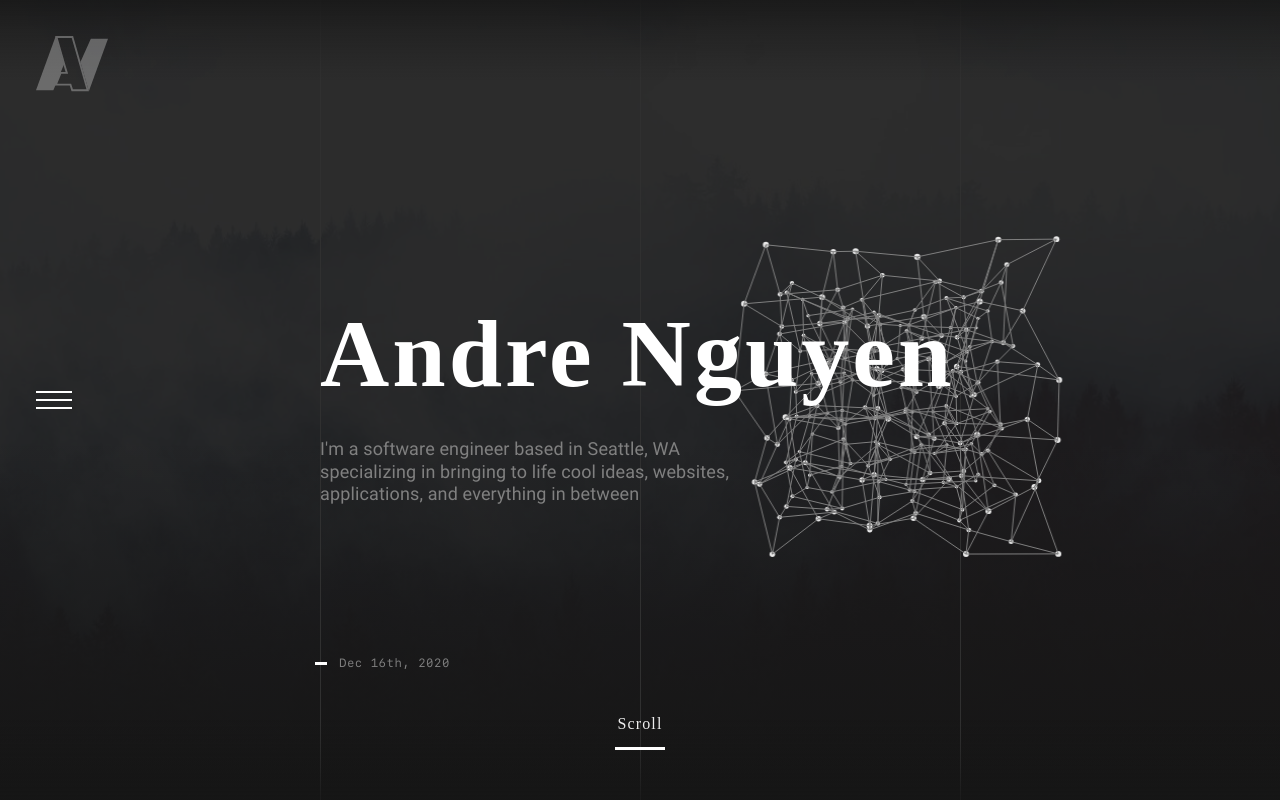
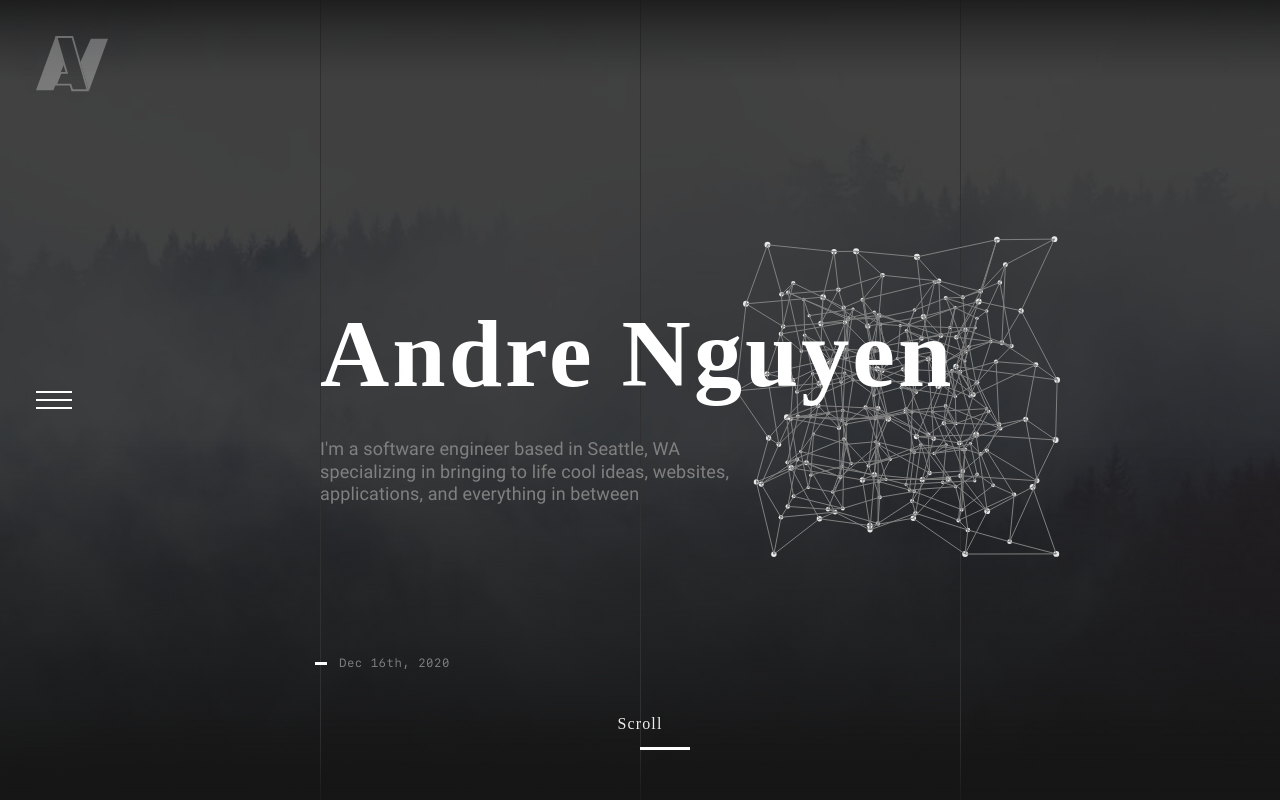
Before and after one commit to andrenguyener/portfolio, a Next.js app: page / in a window 1280 px wide. Shown: the top 800 px of the page. Built offline with nearby package versions, Linux system fonts and the light colour scheme; a web font is replaced by a local one.

Commit message:
Include header background hover effect. Fix minor timing animation issues

```diff
--- a/package.json
+++ b/package.json
@@ -15,6 +15,7 @@
         "gsap": "^3.5.1",
         "hover-effect": "^1.1.0",
         "lodash.debounce": "^4.0.8",
+        "lodash.isequal": "^4.5.0",
         "next": "9.5.5",
         "next-transpile-modules": "^4.1.0",
         "polished": "^4.0.3",
@@ -30,6 +31,7 @@
     "devDependencies": {
         "@netlify/plugin-nextjs": "^1.0.2",
         "@types/lodash.debounce": "^4.0.6",
+        "@types/lodash.isequal": "^4.5.5",
         "@types/node": "^14.11.10",
         "@types/react": "^16.9.53",
         "@types/react-dom": "^16.9.8",
--- a/src/components/Logo.tsx
+++ b/src/components/Logo.tsx
@@ -19,7 +19,7 @@ const Logo: React.FC = () => {
     };
 
     React.useEffect(() => {
-        const timeline = gsap.timeline();
+        const timeline = gsap.timeline({ delay: 1 });
         timeline.set(elRefs.logo.current, { visibility: "visible" });
         timeline.add(tweens.fadeIn(elRefs.logo.current, {}, { duration: 3 }));
     }, []);
--- a/src/components/ScrollLink.tsx
+++ b/src/components/ScrollLink.tsx
@@ -13,6 +13,9 @@ export const ScrollLink: React.FC = () => {
     React.useEffect(() => {
         const timeline = gsap.timeline({ delay: 2.5 });
         const label = "together";
+        timeline.set("#scroll_underline", {
+            transform: "translateX(-50%)",
+        });
         timeline.set(["#forward", "#backward", "#scroll_underline"], {
             visibility: "visible",
         });
@@ -26,8 +29,9 @@ export const ScrollLink: React.FC = () => {
                 {
                     transform: "translate(-50%, 100%)",
                 },
-                { transform: "translate(-50%, -50%)" }
-            )
+                { transform: "translate(-50%, -50%)", duration: 1 }
+            ),
+            label + "+=2"
         );
         timeline.play();
         setIsReady(true);
@@ -119,9 +123,8 @@ const ScrollLine = styled.span`
     height: 3px;
     position: absolute;
     background-color: ${(props) => props.theme.color.white};
-    left: 50%;
+    /* left: 50%; */
     bottom: 0px;
-    transform: translateX(-50%);
     cursor: pointer;
     transition: all 0.4s;
     ${({ theme }) => theme.mixins.initialHidden};
--- a/src/views/layout/Navigation.tsx
+++ b/src/views/layout/Navigation.tsx
@@ -47,7 +47,7 @@ export const Navi: React.FC = () => {
     }, [isActive]);
 
     React.useEffect(() => {
-        const introTimeline = gsap.timeline();
+        const introTimeline = gsap.timeline({ delay: 1.75 });
         introTimeline.add(buttonFadeIn()).play();
         setIsReady(true);
     }, []);
--- a/src/views/sections/Header.animations.tsx
+++ b/src/views/sections/Header.animations.tsx
@@ -61,7 +61,7 @@ export const animationsRefs = () => {
         const timeline = gsap.timeline();
         timeline.set(background.current, { visibility: "visible" });
         return timeline.add(
-            tweens.fadeIn(background.current, {}, { opacity: 0.1, duration: 1 }),
+            tweens.fadeIn(background.current, {}, { opacity: 0.2, duration: 1 }),
             label
         );
     };
--- a/src/views/sections/Header.tsx
+++ b/src/views/sections/Header.tsx
@@ -4,7 +4,7 @@ import styled, { css } from "styled-components";
 
 import { Bars } from "./../../components";
 import { tweens } from "./../../themes/styles/abstracts";
-import { NavigationContext, useIsTopInView } from "./../../utils";
+import { NavigationContext } from "./../../utils";
 import { Destructure } from "./../../vendors/destructuration";
 import { animationsRefs } from "./Header.animations";
 
@@ -70,10 +70,52 @@ const timeline = gsap.timeline();
 //     });
 // };
 
+let winsize: undefined | { width: number; height: number };
+let mousepos: undefined | { x: number; y: number };
+
+// Map number x from range [a, b] to [c, d]
+const map = (x: number, a: number, b: number, c: number, d: number) =>
+    ((x - a) * (d - c)) / (b - a) + c;
+
+// Linear interpolation
+const lerp = (a: number, b: number, n: number) => (1 - n) * a + n * b;
+
+const calcWinsize = () => {
+    return { width: window?.innerWidth, height: window?.innerHeight };
+};
+
+const getRandomNumber = (min: number, max: number) =>
+    // tslint:disable-next-line:insecure-random
+    Math.floor(Math.random() * (max - min + 1) + min);
+
+// Gets the mouse position
+const getMousePos = (e: MouseEvent) => {
+    let posx = 0;
+    let posy = 0;
+    if (!e) {
+        e = window.event as MouseEvent;
+    }
+    if (e.pageX || e.pageY) {
+        posx = e.pageX;
+        posy = e.pageY;
+    } else if (e.clientX || e.clientY) {
+        posx = e.clientX + document.body.scrollLeft + document.documentElement.scrollLeft;
+        posy = e.clientY + document.body.scrollTop + document.documentElement.scrollTop;
+    }
+
+    return { x: posx, y: posy };
+};
+const invertMovement = !getRandomNumber(0, 3);
+
+const translationVals = { tx: 0, ty: 0 };
+const xstart = invertMovement ? getRandomNumber(20, 70) : getRandomNumber(40, 80);
+const ystart = invertMovement ? getRandomNumber(10, 60) : getRandomNumber(40, 80);
+
 export const Header: React.FC = () => {
     const { isActive } = useContext(NavigationContext);
     const [isReady, setIsReady] = React.useState(false);
-    const isTop = useIsTopInView();
+    const [isSmallScreen, setIsSmallScreen] = React.useState<boolean | null>(null);
+    // const isTop = useIsTopInView();
 
     React.useEffect(() => {
         if (isReady) {
@@ -88,6 +130,13 @@ export const Header: React.FC = () => {
     }, [isActive]);
 
     React.useEffect(() => {
+        // Calculate the viewport size
+        winsize = calcWinsize();
+        window.addEventListener("resize", () => (winsize = calcWinsize()));
+
+        mousepos = { x: winsize.width / 2, y: winsize.height / 2 };
+        window.addEventListener("mousemove", (ev) => (mousepos = getMousePos(ev)));
+
         const introTimeline = gsap.timeline({ delay: 1.3 });
 
         introTimeline.set(
@@ -105,23 +154,79 @@ export const Header: React.FC = () => {
             .add(backgroundFadeIn(), "title-=1")
             .add(dateTimeSlideIn())
             .play();
+
+        setIsSmallScreen(window?.matchMedia?.("(max-width: 768px)")?.matches);
         setIsReady(true);
+
+        return () => {
+            window.removeEventListener("resize", () => (winsize = calcWinsize()));
+            window.removeEventListener("mousemove", () => (winsize = calcWinsize()));
+        };
     }, []);
 
     React.useEffect(() => {
-        document.querySelector("#header_container")?.addEventListener("mousemove", (_) => {
-            // parallaxIt(e, elRefs.background.current, -100);
-        });
-    }, [isTop]);
+        if (isReady && isSmallScreen === false) {
+            animateBackground();
+        }
+    }, [isReady]);
+
+    const animateBackground = () => {
+        const render = () => {
+            if (window.scrollY <= 300 && mousepos && winsize) {
+                translationVals.tx = lerp(
+                    translationVals.tx,
+                    map(
+                        mousepos.x,
+                        0,
+                        winsize.width,
+                        invertMovement ? xstart : -xstart,
+                        invertMovement ? -xstart : xstart
+                    ),
+                    0.04
+                );
+                translationVals.ty = lerp(
+                    translationVals.ty,
+                    map(
+                        mousepos.y,
+                        0,
+                        winsize.height,
+                        invertMovement ? ystart : -ystart,
+                        invertMovement ? -ystart : ystart
+                    ),
+                    0.04
+                );
+                gsap.set(".grid__item", { x: translationVals.tx, y: translationVals.ty });
+            } else {
+                translationVals.tx = 0;
+                translationVals.ty = 0;
+                gsap.set(".grid__item", { x: translationVals.tx, y: translationVals.ty });
+            }
+            requestAnimationFrame(render);
+        };
+        requestAnimationFrame(render);
+    };
 
     return (
         <Container id="header_container">
-            <ContainerBackground ref={elRefs.background} />
+            <div className="grid">
+                <div className="grid__item pos-1">
+                    <ContainerBackground ref={elRefs.background} />
+                </div>
+            </div>
             <Bars type="vertical" />
             <Fade />
             {/* <Helix /> */}
-            <Destructure />
             <WidthContainer>
+                {isSmallScreen !== null && (
+                    <Destructure
+                        opts={{
+                            ...(isSmallScreen && {
+                                size: 150,
+                                side: 4,
+                            }),
+                        }}
+                    />
+                )}
                 <Title>
                     <Main ref={elRefs.title.main}>Andre Nguyen</Main>
                     <Sub ref={elRefs.title.sub}>
@@ -310,14 +415,14 @@ const ContainerBackground = styled.div`
     position: absolute;
     left: 0;
     top: 0;
-    width: 100%;
-    height: 100%;
-    opacity: 0.1;
+    width: 120%;
+    height: 120%;
+    opacity: 0.2;
     background-image: url("/images/forest-s.jpg");
     background-size: cover;
     background-clip: content-box;
     background-repeat: no-repeat;
-    z-index: -2;
+    will-change: transform;
 
     ${({ theme }) => theme.mixins.initialHidden};
 
@@ -340,6 +445,56 @@ const Container = styled.header`
     color: ${({ theme }) => theme.color.white};
     height: 100vh;
     position: relative;
+    overflow: hidden;
+
+    .grid {
+        pointer-events: none;
+        position: absolute;
+        width: 120%;
+        height: 120%;
+        top: -10%;
+        left: -10%;
+        display: grid;
+        grid-template-columns: repeat(25, 4%);
+        grid-template-rows: repeat(25, 4%);
+        z-index: -2;
+    }
+
+    .grid__item {
+        position: relative;
+    }
+
+    /* .grid__item-img {
+        position: relative;
+        width: 100%;
+        height: 100%;
+        background-size: cover;
+        background-position: 50% 50%;
+    } */
+
+    .pos-1 {
+        grid-area: 1 / 1 / 25 / 25;
+    }
+
+    .grid--img .grid__item {
+        overflow: hidden;
+        display: flex;
+        align-items: center;
+        justify-content: center;
+        will-change: transform;
+
+        flex: none;
+        width: calc(100% + 100px);
+        height: calc(100% + 100px);
+        will-change: transform;
+    }
+
+    /* .grid--img .grid__item-img {
+        flex: none;
+        width: calc(100% + 100px);
+        height: calc(100% + 100px);
+        will-change: transform;
+    } */
 `;
 
 export default Header;
```
Also changed, not shown: src/vendors/destructuration/index.tsx (+28 -11 lines), 1 other file (tests, documents, lock files or other folders).
